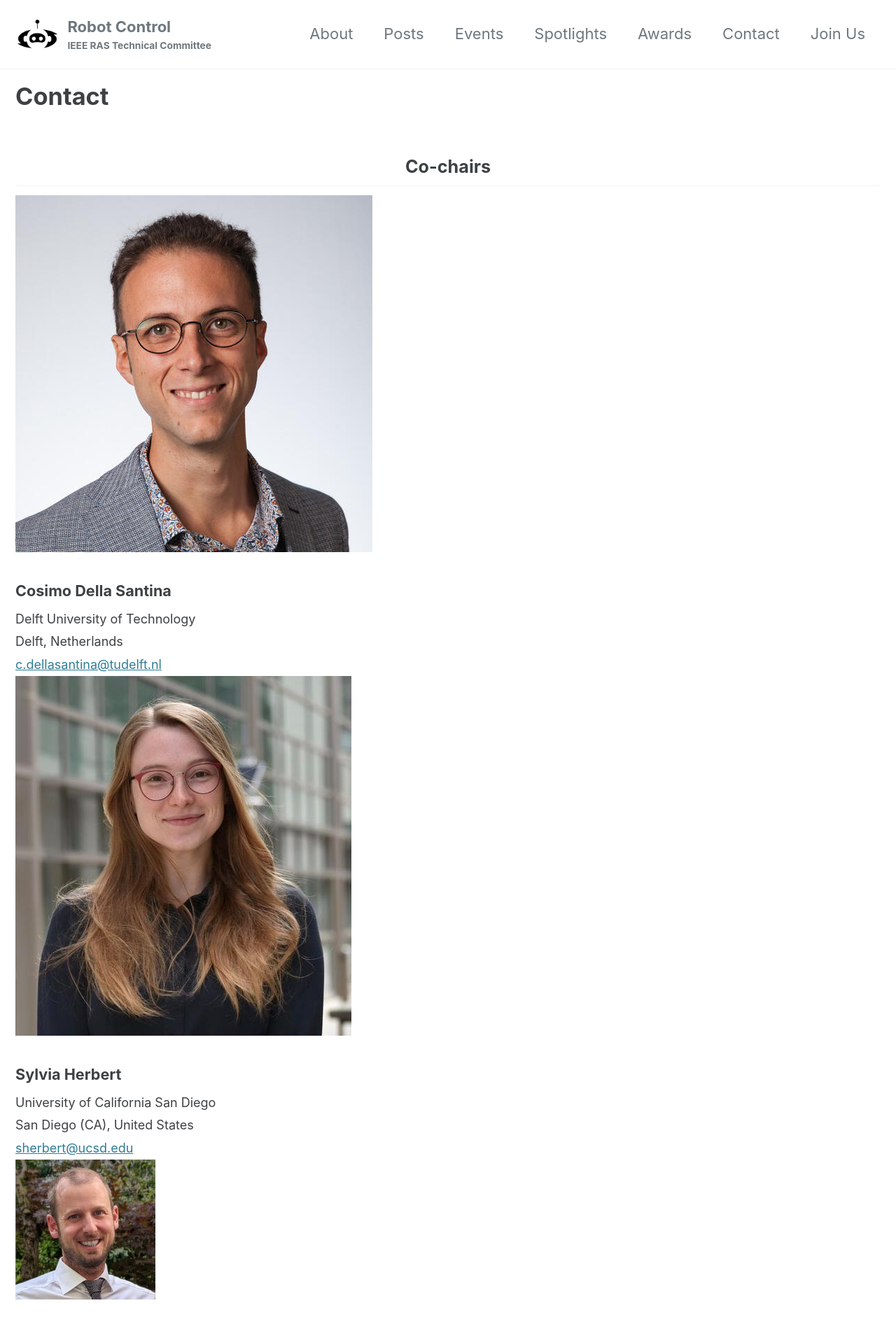
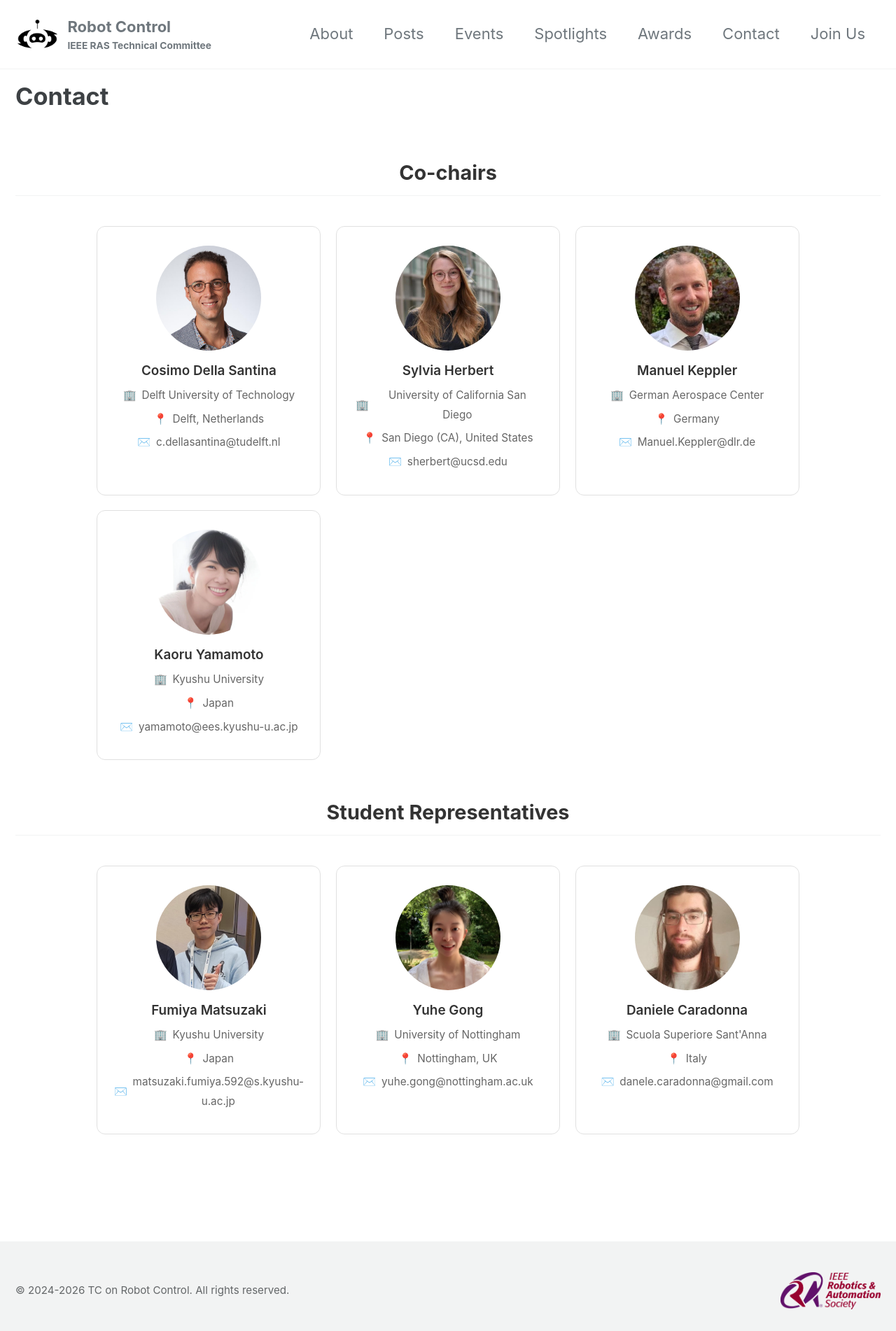
Before and after one commit to IEEE-RAS-Robot-Control/ieee-ras-robot-control.github.io, a Jekyll site: the page built from _pages/members.html, in a window 1280 px wide. Shown: the top 1902 px of the page at 70% size. Built offline with Jekyll 4.4.1, drawn with Linux system fonts in a browser that asks for light colours; cached includes are drawn as plain includes.

Commit message:
[add] scss scripts for contact

```diff
--- a/_sass/custom/custom.scss
+++ b/_sass/custom/custom.scss
@@ -4,17 +4,15 @@
 }
 
 .page__content h1 {
-  font-size: 1.8em !important;
+  font-size: 1.5em !important;
 }
 .page__content h2 {
-  font-size: 1.4em !important;
+  font-size: 1.2em !important;
 }
 .page__content h3 {
-  font-size: 1.2em !important;
+  font-size: 1.05em !important;
 }
-.page__content h4 {
-  font-size: 1.1em !important;
-}
+.page__content h4,
 .page__content h5,
 .page__content h6 {
   font-size: 1em !important;
@@ -45,3 +43,160 @@
     margin-bottom: 1em;
   }
 }
+
+/* Post Cards */
+.entries-list .list__item {
+  background: #fff;
+  border: 1px solid #e0e0e0;
+  border-radius: 10px;
+  padding: 1em 1.5em;
+  margin-bottom: 0.8em;
+  transition: box-shadow 0.3s ease;
+
+  &:hover {
+    box-shadow: 0 4px 12px rgba(0, 0, 0, 0.1);
+  }
+
+  .archive__item-title {
+    font-size: 1em !important;
+    margin-top: 0;
+    margin-bottom: 0.2em;
+  }
+
+  .archive__item-excerpt {
+    margin-top: 0.2em;
+    margin-bottom: 0;
+  }
+
+  .page__meta {
+    margin-top: 0;
+    margin-bottom: 0.2em;
+  }
+}
+
+/* Awards */
+.awards-content {
+  line-height: 1.5;
+
+  h2 {
+    margin-top: 1.4em;
+    margin-bottom: 0.4em;
+  }
+
+  h3 {
+    margin-top: 1em;
+    margin-bottom: 0.3em;
+  }
+
+  ul {
+    margin-top: 0.2em;
+  }
+
+  li {
+    margin-bottom: 0.6em;
+  }
+
+  li p {
+    margin-bottom: 0.2em;
+  }
+}
+
+/* Member Cards */
+.members-section {
+  margin: 2em 0;
+}
+
+.members-section h2 {
+  font-size: 1.6em !important;
+  margin-bottom: 1.5em;
+  color: #333;
+}
+
+.members-grid {
+  display: grid;
+  grid-template-columns: repeat(auto-fit, minmax(320px, 320px));
+  gap: 1.2em;
+  margin-bottom: 3em;
+  justify-content: center;
+}
+
+.member-card {
+  background: #fff;
+  border: 1px solid #e0e0e0;
+  border-radius: 12px;
+  padding: 1.5em;
+  text-align: center;
+  transition: box-shadow 0.3s ease;
+  max-width: 320px;
+}
+
+.member-card:hover {
+  box-shadow: 0 4px 12px rgba(0, 0, 0, 0.1);
+}
+
+.member-photo {
+  width: 150px;
+  height: 150px;
+  border-radius: 50%;
+  object-fit: cover;
+  margin: 0 auto 1em;
+  display: block;
+}
+
+.member-role {
+  display: inline-block;
+  background: #fff;
+  border: 1px solid #333;
+  border-radius: 20px;
+  padding: 0.3em 0.8em;
+  font-size: 0.85em;
+  margin-bottom: 0.8em;
+  font-weight: 500;
+}
+
+.member-name {
+  font-size: 1.3em;
+  font-weight: 600;
+  margin: 0.5em 0;
+  color: #333;
+}
+
+.member-affiliation,
+.member-location,
+.member-email {
+  font-size: 0.85em;
+  color: #666;
+  margin: 0.4em 0;
+  display: flex;
+  align-items: center;
+  justify-content: center;
+  gap: 0.5em;
+}
+
+.member-affiliation::before {
+  content: "🏢";
+}
+
+.member-location::before {
+  content: "📍";
+}
+
+.member-email::before {
+  content: "✉️";
+}
+
+.member-email a {
+  color: #666;
+  text-decoration: none;
+}
+
+.member-email a:hover {
+  color: #0066cc;
+  text-decoration: underline;
+}
+
+@media (max-width: 768px) {
+  .members-grid {
+    grid-template-columns: 1fr;
+  }
+}
```
